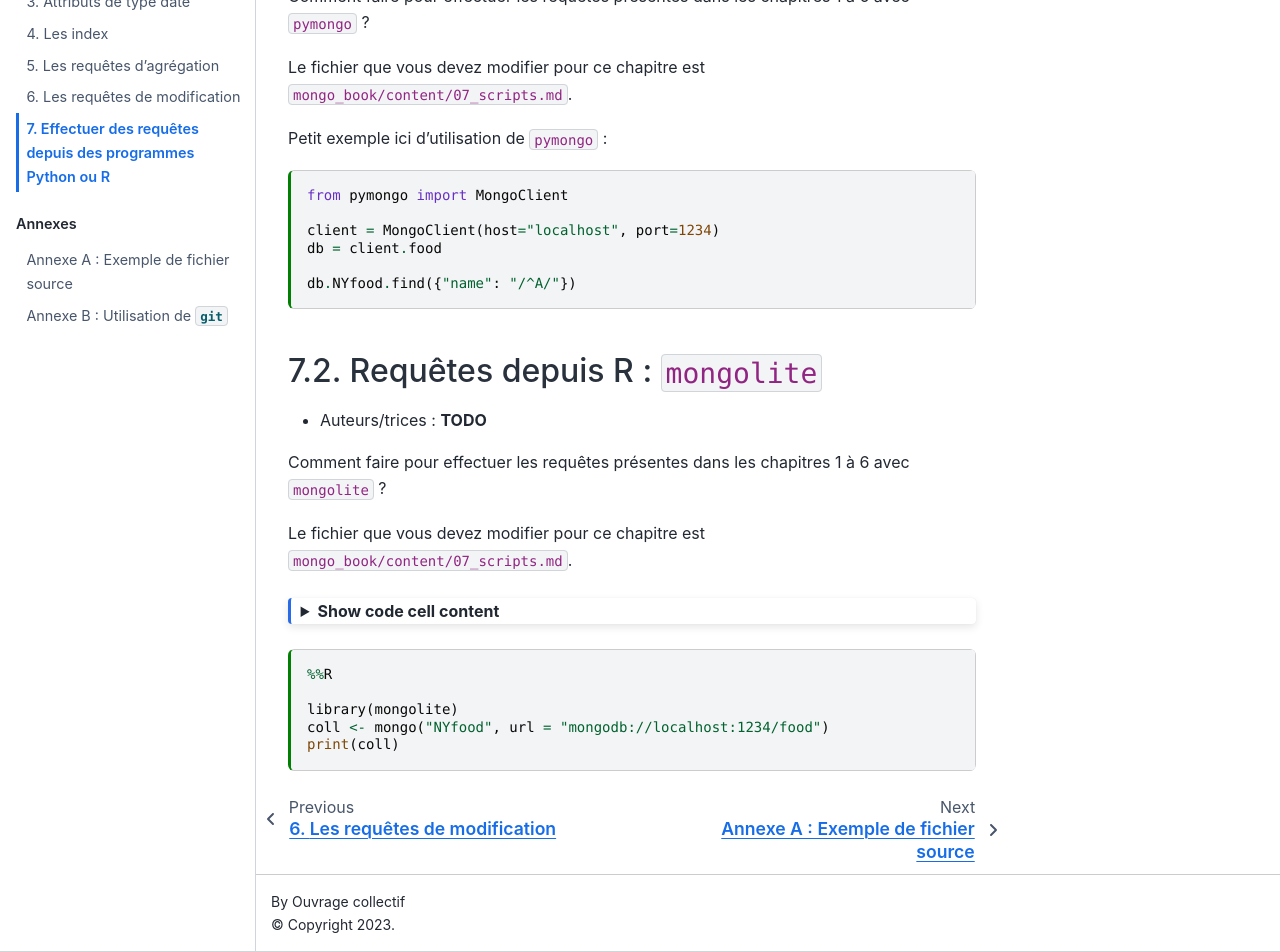
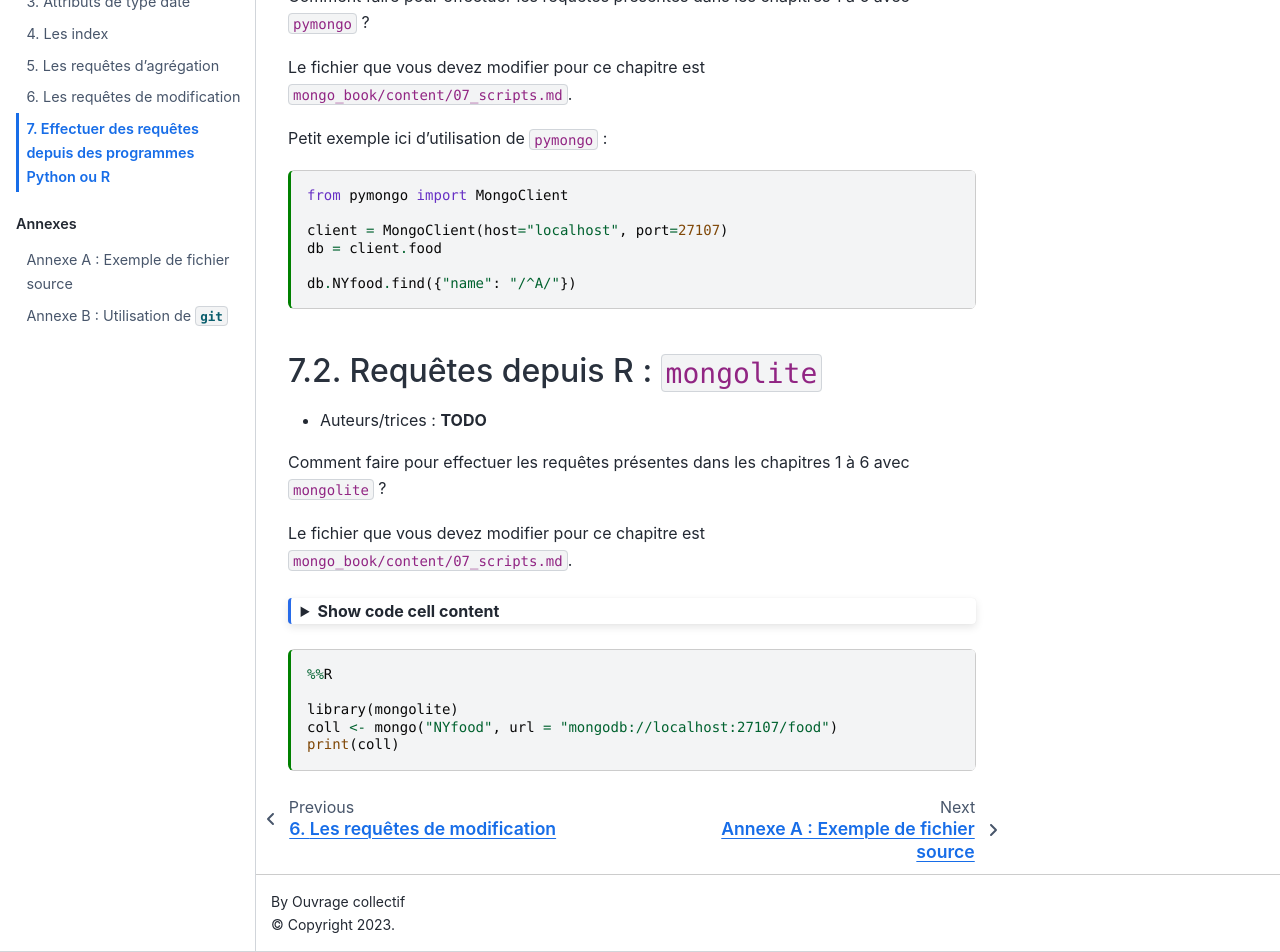
Before and after one commit to rtavenar/mongo_book, a Jupyter Book: the page built from content/07_scripts.md, in a window 1280 px wide and 1273 px high. Shown: the part 321-1273 px from the top of the window. Built offline with Jupyter Book 1.0.4 settings and Sphinx 7.4.7 and the Sphinx Book theme 1.1.4, drawn with Linux system fonts in a browser that asks for light colours.

Commit message:
fixed port

````diff
--- a/content/07_scripts.md
+++ b/content/07_scripts.md
@@ -28,7 +28,7 @@ Petit exemple ici d'utilisation de `pymongo` :
 ```{code-cell} python3
 from pymongo import MongoClient
 
-client = MongoClient(host="localhost", port=1234)
+client = MongoClient(host="localhost", port=27107)
 db = client.food
 
 db.NYfood.find({"name": "/^A/"})
@@ -55,6 +55,6 @@ Le fichier que vous devez modifier pour ce chapitre est `mongo_book/content/07_s
 %%R
 
 library(mongolite)
-coll <- mongo("NYfood", url = "mongodb://localhost:1234/food")
+coll <- mongo("NYfood", url = "mongodb://localhost:27107/food")
 print(coll)
 ```
````
